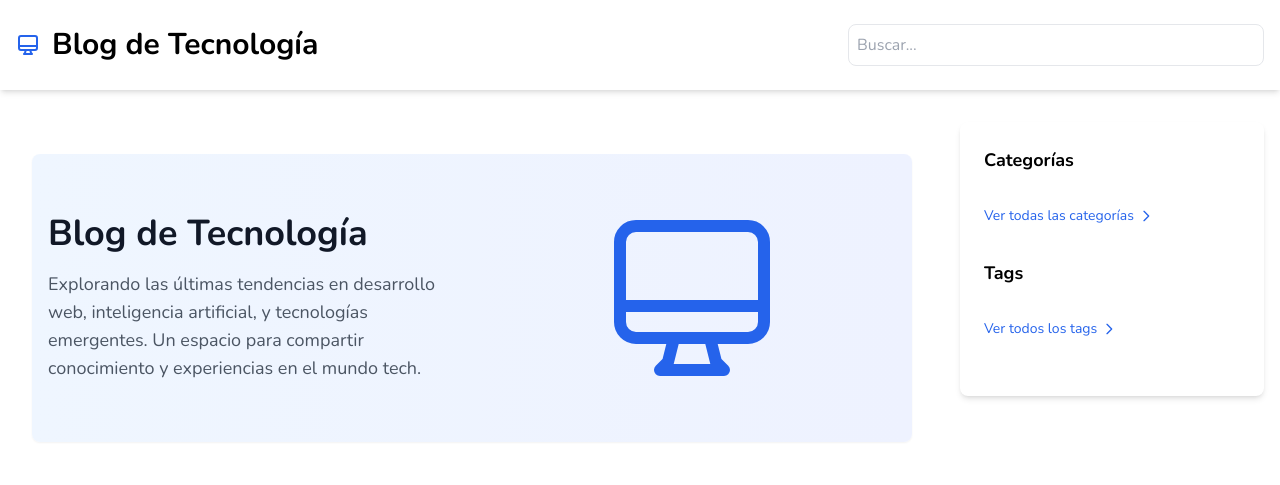
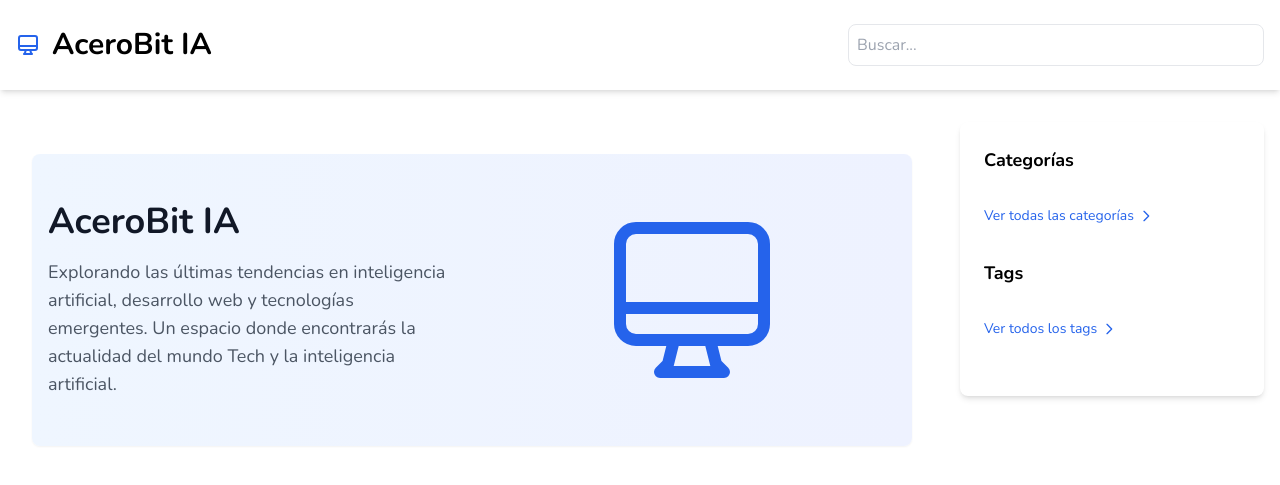
Before and after one commit to Jaolmos/acerobit-blog-django, a Django app: template blog/templates/blog/post_list.html in a window 1280 px wide. Shown: the top 485 px of the page. Run offline with Django 3.2, Linux system fonts and the light colour scheme; the template is opened without the code that fills it, so the values that code supplies are empty; some libraries are stand-ins or nearby versions.

Commit message:
feat: actualización del nombre del blog a AceroBit IA y mejora de descripciones

```diff
--- a/blog/templates/blog/base.html
+++ b/blog/templates/blog/base.html
@@ -11,7 +11,7 @@
 
 
     <!-- SEO Meta Tags -->
-    <title>{% block title %}Blog tecnológico{% endblock %} | Tech & AI Blog</title>
+    <title>{% block title %}Blog tecnológico{% endblock %} | AceroBit IA</title>
     <meta name="description" content="{% block meta_description %}Blog especializado en tecnología, desarrollo web, Python, Django, inteligencia artificial (IA/AI) y machine learning. Tutoriales prácticos, guías de desarrollo y análisis de tecnologías emergentes.{% endblock %}">
     <meta name="keywords" content="python, django, desarrollo web, programación, inteligencia artificial, IA, AI, machine learning, deep learning, tecnología, tutoriales">
     <meta name="robots" content="index, follow">
--- a/blog/templates/blog/includes/header.html
+++ b/blog/templates/blog/includes/header.html
@@ -7,7 +7,7 @@
                           d="M9.75 17L9 20l-1 1h8l-1-1-.75-3M3 13h18M5 17h14a2 2 0 002-2V5a2 2 0 00-2-2H5a2 2 0 00-2 2v10a2 2 0 002 2z"/>
                 </svg>
                 <h1 class="text-3xl font-bold">
-                    <a href="{% url 'blog:post_list' %}">Blog de Tecnología</a>
+                    <a href="{% url 'blog:post_list' %}">AceroBit IA</a>
                 </h1>
             </div>
             <div class="w-1/3">
--- a/blog/templates/blog/post_detail.html
+++ b/blog/templates/blog/post_detail.html
@@ -1,12 +1,12 @@
 {% extends 'blog/base.html' %}
 
-{% block title %}{{ post.title }}{% endblock %}
+{% block title %}{{ post.title }} | AceroBit IA{% endblock %}
 
 {% block meta_description %}
 {{ post.content|striptags|truncatewords:30 }}
 {% endblock %}
 
-{% block og_title %}{{ post.title }}{% endblock %}
+{% block og_title %}{{ post.title }} | AceroBit IA{% endblock %}
 
 {% block og_description %}
 {{ post.content|striptags|truncatewords:30 }}
--- a/blog/templates/blog/post_list.html
+++ b/blog/templates/blog/post_list.html
@@ -20,11 +20,11 @@ Artículos, noticias y guías sobre desarrollo web, programación, inteligencia
             <div class="container mx-auto px-4 py-12">
                 <div class="grid grid-cols-1 md:grid-cols-2 gap-8 items-center">
                     <div>
-                        <h1 class="text-4xl font-bold text-gray-900 mb-4">Blog de Tecnología</h1>
+                        <h1 class="text-4xl font-bold text-gray-900 mb-4">AceroBit IA</h1>
                         <p class="text-lg text-gray-600">
-                            Explorando las últimas tendencias en desarrollo web, inteligencia artificial,
-                            y tecnologías emergentes. Un espacio para compartir conocimiento y experiencias
-                            en el mundo tech.
+                            Explorando las últimas tendencias en inteligencia artificial,
+                            desarrollo web y tecnologías emergentes. Un espacio donde encontrarás
+                            la actualidad del mundo Tech y la inteligencia artificial.
                         </p>
                     </div>
                     <div class="flex justify-center">
--- a/blog/templates/blog/search_results.html
+++ b/blog/templates/blog/search_results.html
@@ -1,15 +1,15 @@
 {% extends 'blog/base.html' %}
 
-{% block title %}Resultados para: {{ request.GET.q }} | Tech & AI Blog{% endblock %}
+{% block title %}Resultados para: {{ request.GET.q }} | AceroBit IA{% endblock %}
 
 {% block meta_description %}
-Resultados de búsqueda para "{{ request.GET.q }}" en nuestro blog de tecnología, desarrollo e inteligencia artificial.
+Resultados de búsqueda para "{{ request.GET.q }}" en AceroBit IA, blog especializado en inteligencia artificial, tecnología y desarrollo.
 {% endblock %}
 
 {% block og_title %}Búsqueda: {{ request.GET.q }} | Tech & AI Blog{% endblock %}
 
 {% block og_description %}
-Resultados de búsqueda relacionados con {{ request.GET.q }} en nuestro blog de tecnología y desarrollo.
+Resultados de búsqueda para {{ request.GET.q }} en AceroBit IA, blog especializado en inteligencia artificial, tecnología y desarrollo.
 {% endblock %}
 
 {% block content %}
--- a/blog/templates/blog/tag_list.html
+++ b/blog/templates/blog/tag_list.html
@@ -6,10 +6,10 @@
 Explora todos los tags de nuestro blog. Encuentra contenido específico sobre Python, Django, IA, desarrollo web y más temas relacionados con tecnología y programación.
 {% endblock %}
 
-{% block og_title %}Tags - Tech & AI Blog{% endblock %}
+{% block og_title %}Tags - AceroBit IA{% endblock %}
 
 {% block og_description %}
-Navega por todos nuestros tags. Encuentra artículos específicos sobre desarrollo, programación, tecnología e inteligencia artificial.
+Navega por todos los tags de AceroBit IA. Encuentra artículos específicos sobre desarrollo, programación, tecnología e inteligencia artificial.
 {% endblock %}
 
 {% block og_type %}website{% endblock %}
```
Also changed, not shown: blog/templates/blog/categories_list.html (+4 -4 lines).
